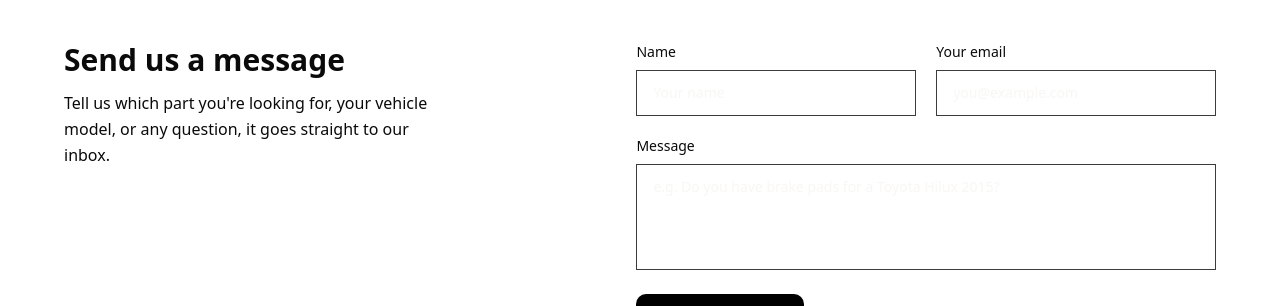
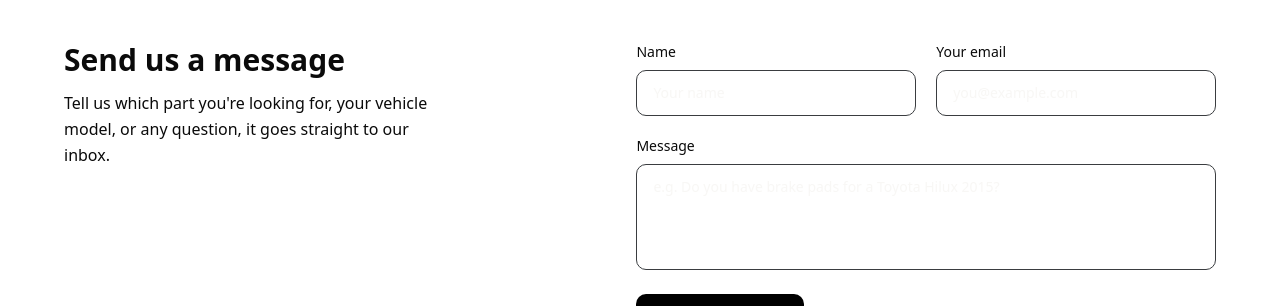
Before and after one commit to Mhando-Z/Aurora, a Next.js app: page /contactus in a window 1280 px wide. Shown: the part 819-1125 px from the top of the page. Built offline with nearby package versions, Linux system fonts and the light colour scheme; no server answers; a web font is replaced by a local one.

Commit message:
Phase One

```diff
--- a/src/app/contactus/ContactUs.jsx
+++ b/src/app/contactus/ContactUs.jsx
@@ -265,7 +265,7 @@ export default function ContactUs() {
                   value={form.name}
                   onChange={handleChange}
                   placeholder="Your name"
-                  className="border bg-transparent px-4 py-3 text-sm outline-none transition-colors duration-200 focus:border-[#E85D2D]"
+                  className="border bg-transparent px-4 py-3 text-sm outline-none transition-colors duration-200 focus:border-[#E85D2D] rounded-lg"
                   style={{ borderColor: "#3A3D40", color: "#F2F0EC" }}
                 />
               </div>
@@ -282,7 +282,7 @@ export default function ContactUs() {
                   value={form.email}
                   onChange={handleChange}
                   placeholder="you@example.com"
-                  className="border bg-transparent px-4 py-3 text-sm outline-none transition-colors duration-200 focus:border-[#E85D2D]"
+                  className="border bg-transparent px-4 py-3 text-sm outline-none transition-colors duration-200 focus:border-[#E85D2D] rounded-lg"
                   style={{ borderColor: "#3A3D40", color: "#F2F0EC" }}
                 />
               </div>
@@ -300,7 +300,7 @@ export default function ContactUs() {
                 value={form.message}
                 onChange={handleChange}
                 placeholder="e.g. Do you have brake pads for a Toyota Hilux 2015?"
-                className="resize-none border bg-transparent px-4 py-3 text-sm outline-none transition-colors duration-200 focus:border-[#E85D2D]"
+                className="resize-none rounded-lg border bg-transparent px-4 py-3 text-sm outline-none transition-colors duration-200 focus:border-[#E85D2D]"
                 style={{ borderColor: "#3A3D40", color: "#F2F0EC" }}
               />
             </div>
```
